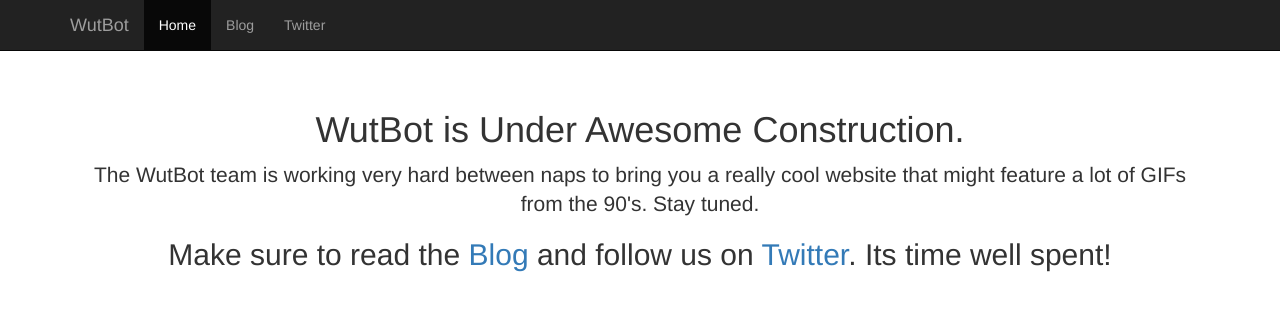
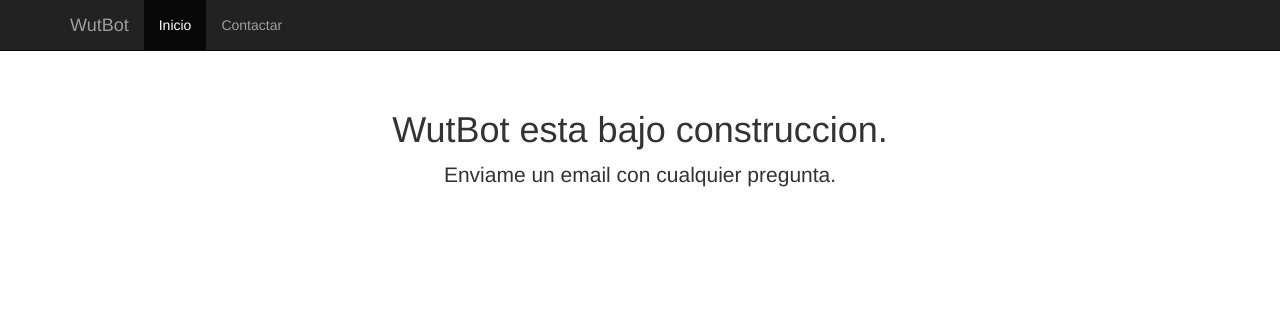
Before and after one commit to bliti/wut, a Flask app: page / in a window 1280 px wide. Shown: the top 311 px of the page. Run offline with Flask 2, Linux system fonts and the light colour scheme; some libraries are stand-ins or nearby versions.

Commit message:
updating templates

```diff
--- a/app.py
+++ b/app.py
@@ -11,24 +11,24 @@ def index():
     return render_template('under_construction.html')
 
 
-@app.route('/blog', methods=['GET'])
-def blog():
-    return redirect(URLS['blog'])
+#@app.route('/blog', methods=['GET'])
+#def blog():
+#    return redirect(URLS['blog'])
 
 
-@app.route('/twitter', methods=['GET'])
-def twitter():
-    return redirect(URLS['twitter'])
+#@app.route('/twitter', methods=['GET'])
+#def twitter():
+#    return redirect(URLS['twitter'])
 
 
-@app.route('/youtube', methods=['GET'])
-def youtube():
-    return redirect(URLS['youtube'])
+#@app.route('/youtube', methods=['GET'])
+#def youtube():
+#    return redirect(URLS['youtube'])
 
 
-@app.route('/store', methods=['GET'])
-def store():
-    return redirect(URLS['store'])
+#@app.route('/store', methods=['GET'])
+#def store():
+#    return redirect(URLS['store'])
 
 
 if __name__ == '__main__':
--- a/templates/under_construction.html
+++ b/templates/under_construction.html
@@ -1,5 +1,5 @@
 <!DOCTYPE html>
-<html lang="en">
+<html lang="es">
   <head>
     <meta charset="utf-8">
     <meta http-equiv="X-UA-Compatible" content="IE=edge">
@@ -49,9 +49,8 @@
         </div>
         <div id="navbar" class="collapse navbar-collapse">
           <ul class="nav navbar-nav">
-            <li class="active"><a href="/">Home</a></li>
-            <li><a href="/blog">Blog</a></li>
-            <li><a href="/twitter">Twitter</a></li>
+            <li class="active"><a href="/">Inicio</a></li>
+            <li><a href="mailto:wutbot5000@gmail.com">Contactar</a></li>
           </ul>
         </div><!--/.nav-collapse -->
       </div>
@@ -60,9 +59,9 @@
     <div class="container">
 
       <div class="starter-template">
-        <h1>WutBot is Under Awesome Construction.</h1>
-        <p class="lead">The WutBot team is working very hard between naps to bring you a really cool website that might feature a lot of GIFs from the 90's. Stay tuned.</p>
-		<h2>Make sure to read the <a href="/blog">Blog</a> and follow us on <a href="/twitter" target="_blank">Twitter</a>. Its time well spent!</h2>
+        <h1>WutBot esta bajo construccion.</h1>
+        <p class="lead">Enviame un email con cualquier pregunta.</p>
+
       </div>
 
     </div><!-- /.container -->
```
